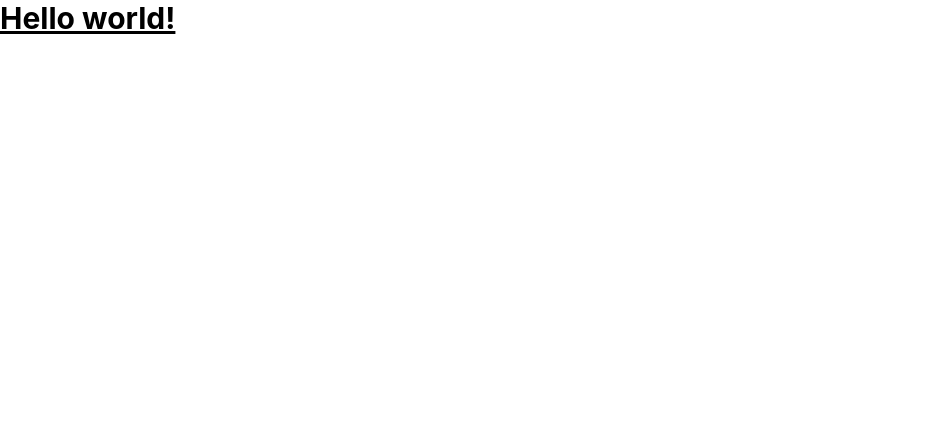
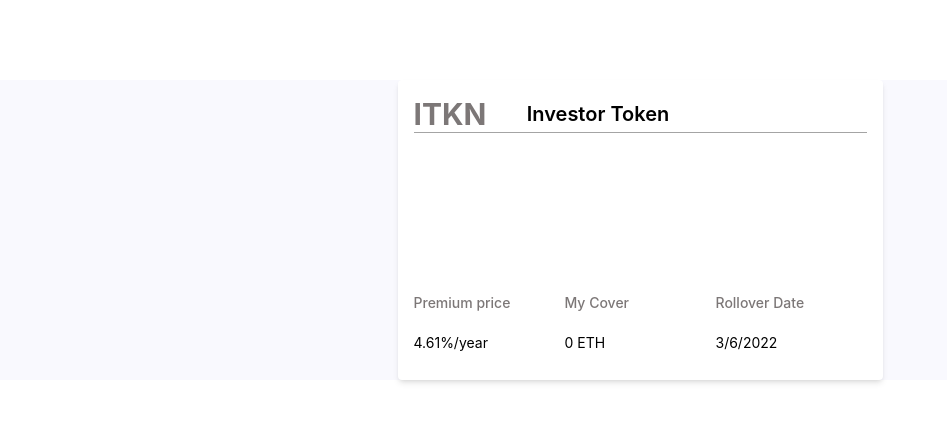
Before and after one commit to Med-Beema/MedBeema-FrontEnd-v3, a React (Create React App) app: page / in a window 1280 px wide. Shown: the top 422 px of the page, without its empty margins (0-947 px from the left). Built offline with nearby package versions, Linux system fonts and the light colour scheme.

Commit message:
cards design added

```diff
--- a/src/App.js
+++ b/src/App.js
@@ -1,7 +1,12 @@
 import "./App.css";
+import Cards from "./components/Cards/Cards";
 
 function App() {
-  return <h1 className="text-3xl font-bold underline">Hello world!</h1>;
+  return (
+    <div>
+      <Cards />
+    </div>
+  );
 }
 
 export default App;
--- /dev/null
+++ b/src/components/Cards/Cards.jsx
@@ -0,0 +1,44 @@
+import React from "react";
+
+export default function Cards() {
+  return (
+    <div className="grid place-items-center mt-20 bg-[#f9f9fe]">
+      <div class="w-[485px] h-[300px] rounded shadow-md shadow-[4px 4px 4px rgba(0, 0, 0, 0.25)] bg-[#ffffff]">
+        <div class="p-4 divide-y divide-300  divide-[#0000005b]">
+          <div className="Heading flex flex-row">
+            <div className="abbr basis-1/4 font-[700] text-3xl text-[#7C7777] font-roboto">
+              ITKN
+            </div>
+            <div className="py-1 place-items-center fullName basis-1/2 font-[600] text-xl text-[#000000]">
+              Investor Token
+            </div>
+          </div>
+          <div className="bodyContent flex flex-row pt-40">
+            <div className="content1 basis-80 leading-10">
+              <div className="font-[500] text-sm text-[#7C7777]">
+                Premium price
+              </div>
+              <div className="font-[400] text-sm text-[##000000] py-5">
+                4.61%/year
+              </div>
+            </div>
+            <div className="content2 basis-80 leading-9">
+              <div className="font-[500] text-sm text-[#7C7777]">My Cover</div>
+              <div className="font-[400] text-sm text-[##000000] py-5">
+                0 ETH
+              </div>
+            </div>
+            <div className="content3 basis-80 leading-9">
+              <div className="font-[500] text-sm text-[#7C7777]">
+                Rollover Date
+              </div>
+              <div className="font-[400] text-sm text-[##000000] py-5">
+                3/6/2022
+              </div>
+            </div>
+          </div>
+        </div>
+      </div>
+    </div>
+  );
+}
--- a/tailwind.config.js
+++ b/tailwind.config.js
@@ -1,9 +1,11 @@
 module.exports = {
-  content: [
-    "./src/**/*.{js,jsx,ts,tsx}",
-  ],
+  content: ["./src/**/*.{js,jsx,ts,tsx}"],
   theme: {
-    extend: {},
+    extend: {
+      boxShadow: {
+        "2xl": "4px 4px 4px rgba(0, 0, 0, 0.25)",
+      },
+    },
   },
   plugins: [],
-}
+};
```
